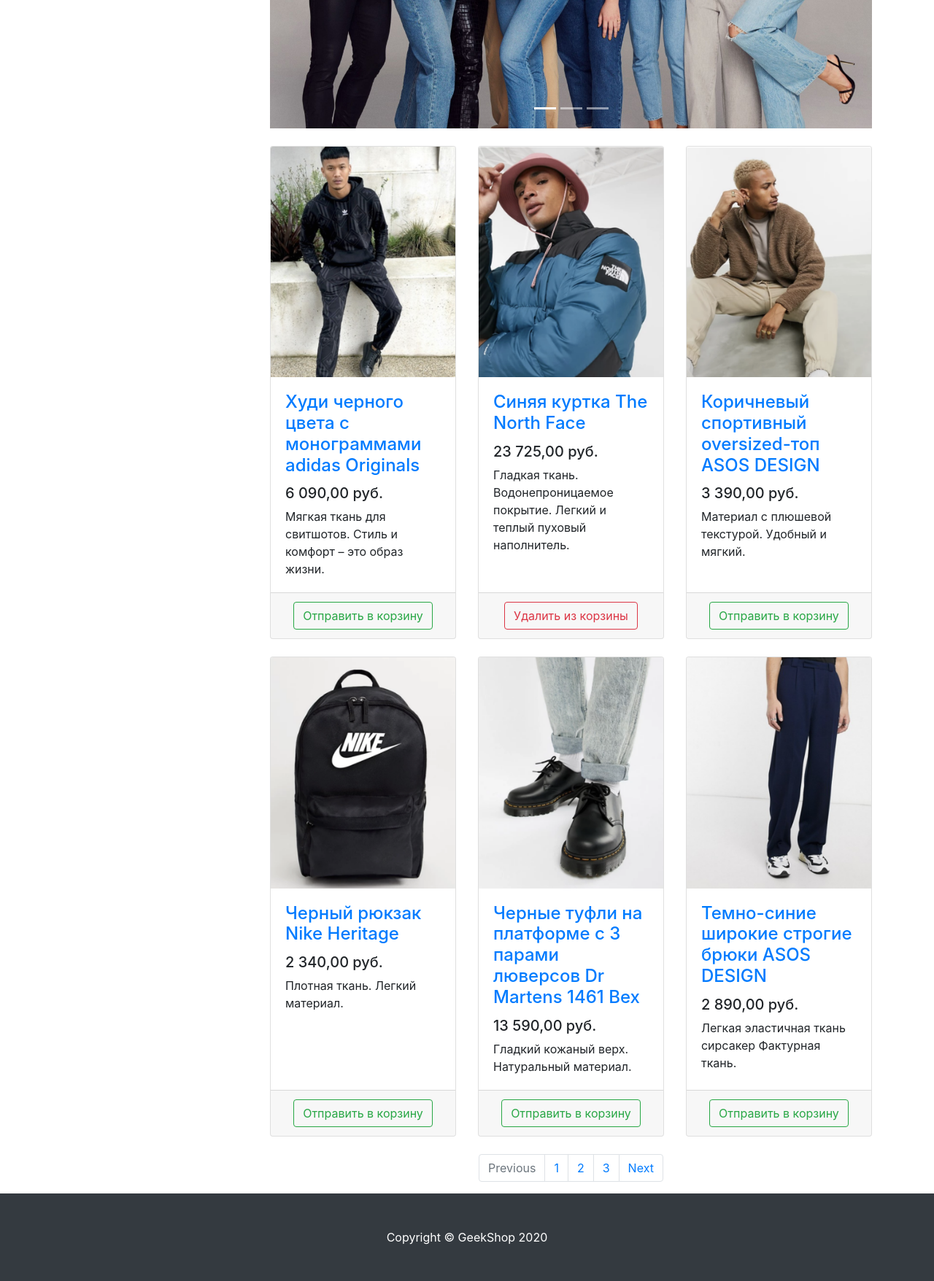
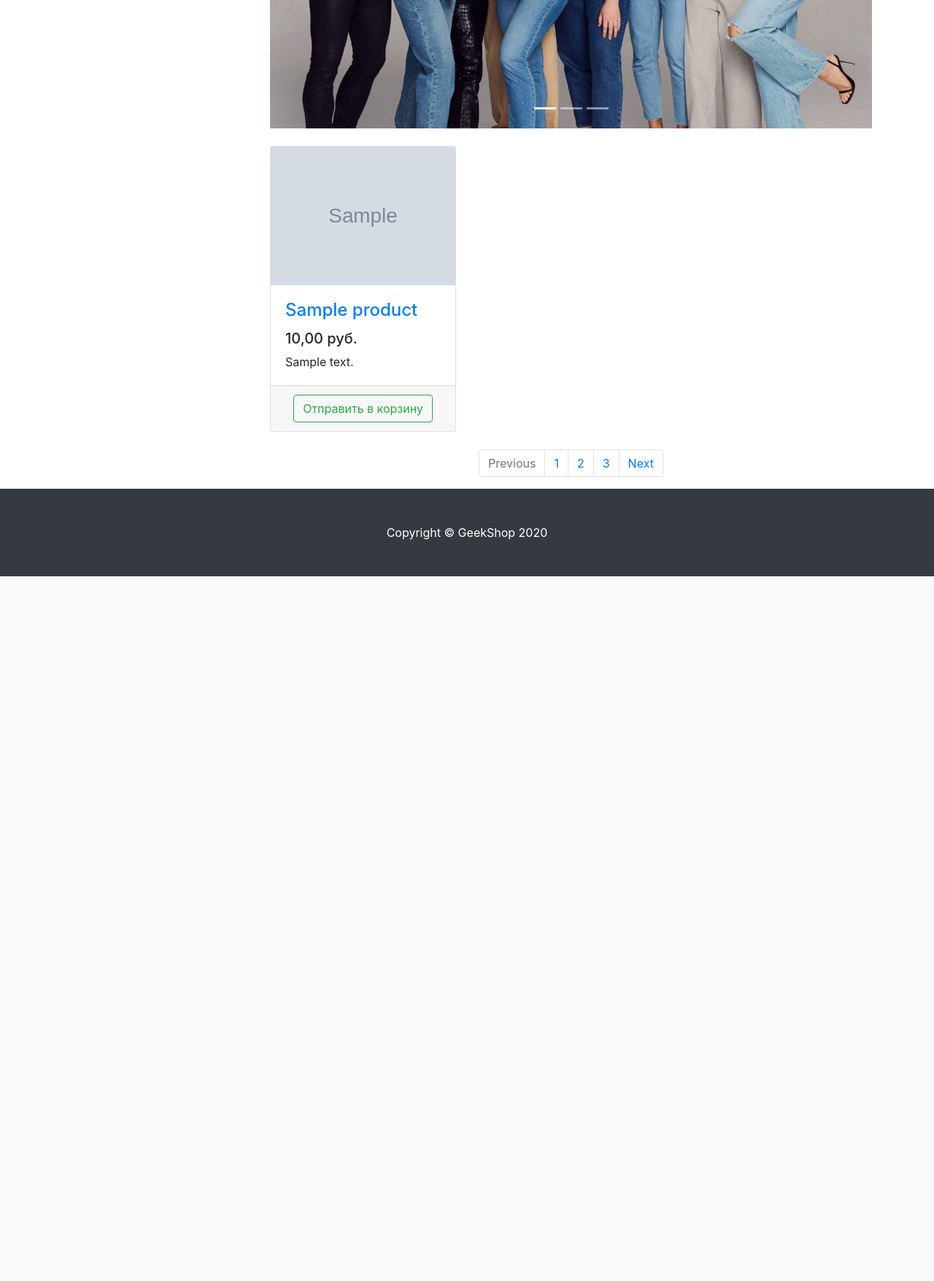
Before and after one commit to UkhanovKirill/Django, a Django app: template products/templates/products/products.html in a window 1280 px wide. Shown: the part 399-2155 px from the top of the page at 73% size. After the commit the page ends 1189 px from the top, so only its background shows below. Run offline with Django 3.2, Linux system fonts and the light colour scheme; the template is opened without the code that fills it: most values are stand-ins (such as "Sample title", 1, 10 or a date in 2020); grey boxes marked "Sample" are stand-in pictures; some libraries are stand-ins or nearby versions.

Commit message:
for product in products

```diff
--- a/products/templates/products/products.html
+++ b/products/templates/products/products.html
@@ -111,128 +111,27 @@
             </div>
 
             <div class="row">
-
+                {% for product in products %}
                 <div class="col-lg-4 col-md-6 mb-4">
                     <div class="card h-100">
                         <a href="#">
                             <img class="card-img-top"
-                                 src="/static/vendor/img/products/Adidas-hoodie.png"
+                                 src="{{ product.image }}"
                                  alt="">
                         </a>
                         <div class="card-body">
                             <h4 class="card-title">
-                                <a href="#">Худи черного цвета с монограммами adidas Originals</a>
+                                <a href="#">{{ product.name }}</a>
                             </h4>
-                            <h5>6 090,00 руб.</h5>
-                            <p class="card-text">Мягкая ткань для свитшотов. Стиль и комфорт – это образ жизни.</p>
+                            <h5>{{ product.price }},00 руб.</h5>
+                            <p class="card-text">{{ product.description }}</p>
                         </div>
                         <div class="card-footer text-center">
                             <button type="button" class="btn btn-outline-success">Отправить в корзину</button>
                         </div>
                     </div>
                 </div>
-
-                <div class="col-lg-4 col-md-6 mb-4">
-                    <div class="card h-100">
-                        <a href="#">
-                            <img class="card-img-top"
-                                 src="/static/vendor/img/products/Blue-jacket-The-North-Face.png" alt="">
-                        </a>
-                        <div class="card-body">
-                            <h4 class="card-title">
-                                <a href="#">Синяя куртка The North Face</a>
-                            </h4>
-                            <h5>23 725,00 руб.</h5>
-                            <p class="card-text">
-                                Гладкая ткань. Водонепроницаемое покрытие. Легкий и теплый пуховый наполнитель.
-                            </p>
-                        </div>
-                        <div class="card-footer text-center">
-                            <button type="button" class="btn btn-outline-danger">Удалить из корзины</button>
-                        </div>
-                    </div>
-                </div>
-
-                <div class="col-lg-4 col-md-6 mb-4">
-                    <div class="card h-100">
-                        <a href="#">
-                            <img class="card-img-top"
-                                 src="/static/vendor/img/products/Brown-sports-oversized-top-ASOS-DESIGN.png"
-                                 alt="">
-                        </a>
-                        <div class="card-body">
-                            <h4 class="card-title">
-                                <a href="#">Коричневый спортивный oversized-топ ASOS DESIGN</a>
-                            </h4>
-                            <h5>3 390,00 руб.</h5>
-                            <p class="card-text">Материал с плюшевой текстурой. Удобный и мягкий.</p>
-                        </div>
-                        <div class="card-footer text-center">
-                            <button type="button" class="btn btn-outline-success">Отправить в корзину</button>
-                        </div>
-                    </div>
-                </div>
-
-                <div class="col-lg-4 col-md-6 mb-4">
-                    <div class="card h-100">
-                        <a href="#">
-                            <img class="card-img-top"
-                                 src="/static/vendor/img/products/Black-Nike-Heritage-backpack.png"
-                                 alt="">
-                        </a>
-                        <div class="card-body">
-                            <h4 class="card-title">
-                                <a href="#">Черный рюкзак Nike Heritage</a>
-                            </h4>
-                            <h5>2 340,00 руб.</h5>
-                            <p class="card-text">Плотная ткань. Легкий материал.</p>
-                        </div>
-                        <div class="card-footer text-center">
-                            <button type="button" class="btn btn-outline-success">Отправить в корзину</button>
-                        </div>
-                    </div>
-                </div>
-
-                <div class="col-lg-4 col-md-6 mb-4">
-                    <div class="card h-100">
-                        <a href="#">
-                            <img class="card-img-top"
-                                 src="/static/vendor/img/products/Black-Dr-Martens-shoes.png"
-                                 alt="">
-                        </a>
-                        <div class="card-body">
-                            <h4 class="card-title">
-                                <a href="#">Черные туфли на платформе с 3 парами люверсов Dr Martens 1461 Bex</a>
-                            </h4>
-                            <h5>13 590,00 руб.</h5>
-                            <p class="card-text">Гладкий кожаный верх. Натуральный материал.</p>
-                        </div>
-                        <div class="card-footer text-center">
-                            <button type="button" class="btn btn-outline-success">Отправить в корзину</button>
-                        </div>
-                    </div>
-                </div>
-
-                <div class="col-lg-4 col-md-6 mb-4">
-                    <div class="card h-100">
-                        <a href="#">
-                            <img class="card-img-top"
-                                 src="/static/vendor/img/products/Dark-blue-wide-leg-ASOs-DESIGN-trousers.png"
-                                 alt="">
-                        </a>
-                        <div class="card-body">
-                            <h4 class="card-title">
-                                <a href="#">Темно-синие широкие строгие брюки ASOS DESIGN</a>
-                            </h4>
-                            <h5>2 890,00 руб.</h5>
-                            <p class="card-text">Легкая эластичная ткань сирсакер Фактурная ткань.</p>
-                        </div>
-                        <div class="card-footer text-center">
-                            <button type="button" class="btn btn-outline-success">Отправить в корзину</button>
-                        </div>
-                    </div>
-                </div>
-
+                {% endfor %}
             </div>
 
             <nav aria-label="Page navigation example">
```
Also changed, not shown: products/views.py (+16 -2 lines).
